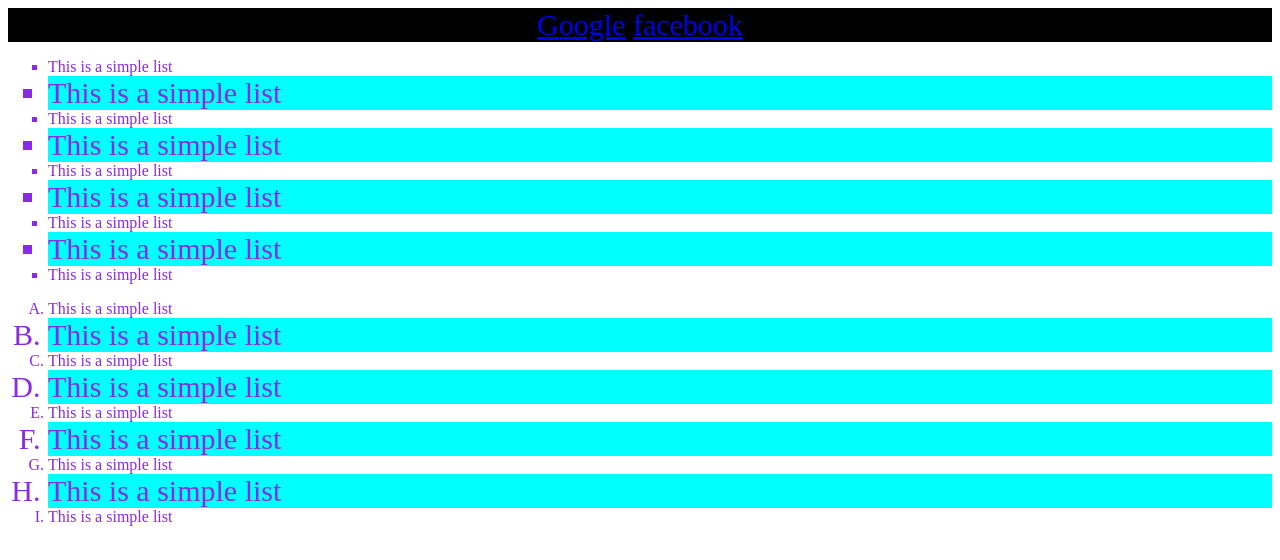
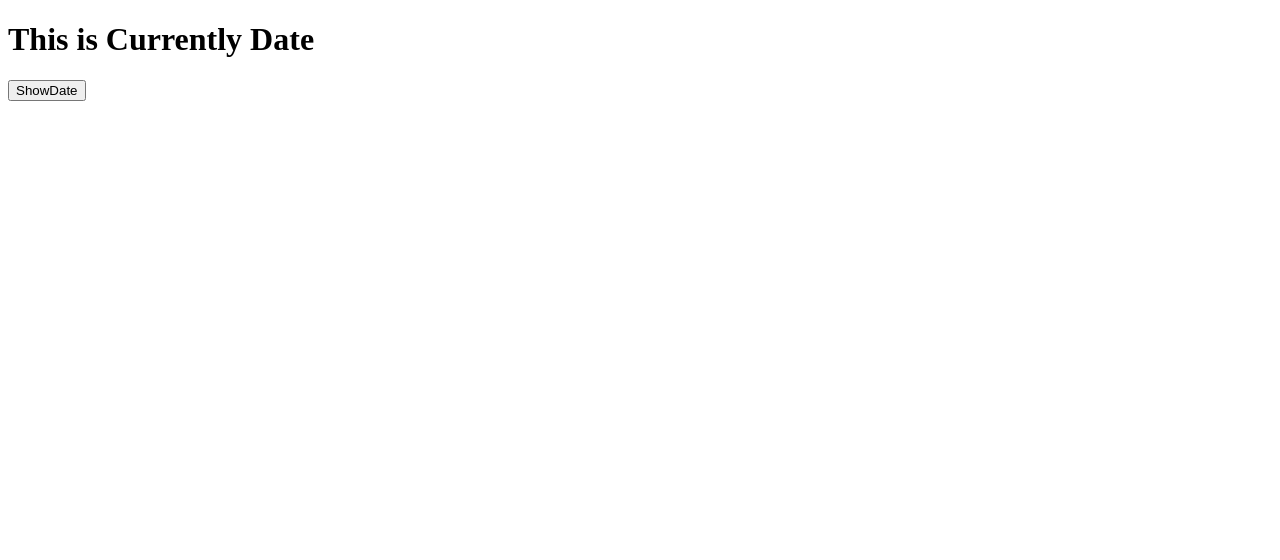
Before and after one commit to RehanGn/HTML, a plain HTML site: page index.html in a window 1280 px wide. Drawn offline with Linux system fonts and the light colour scheme.

Commit message:
Add files via upload
current date

```diff
--- a/index.html
+++ b/index.html
@@ -4,62 +4,17 @@
     <meta charset="UTF-8">
     <meta http-equiv="X-UA-Compatible" content="IE=edge">
     <meta name="viewport" content="width=device-width, initial-scale=1.0">
-    <title>link</title>
-    <style>
-      .myclass {
-        color: white;
-        background-color: black;
-        font-size: 30px;
-        text-align: center;
-      }
-      .container{
-        background-color: green;
-      }
-      .body {
-        background-color: green;
-      }
-
-        li:nth-child(2n+2){
-          color:red;
-          font-size: 30px;
-          background-color: aqua ;
-        }
-        li:nth-child(n+1){
-          color: blueviolet;
-
-        }
-
-
-    </style>
+    <title>Date </title>
 </head>
 <body>
-  <div class="container"></div>
-  <div class="myclass">
-    <a href="https://www.google.com" target="_blank">Google</a>
-    <a href="https://www.facebook.com" target="_blank">facebook</a>
-  </div>
-<ul type = "square">
-  <li>This is a simple list</li>
-  <li>This is a simple list</li>
-  <li>This is a simple list</li>
-  <li>This is a simple list</li>
-  <li>This is a simple list</li>
-  <li>This is a simple list</li>
-  <li>This is a simple list</li>
-  <li>This is a simple list</li>
-  <li>This is a simple list</li>
-</ul>
-<ol type="A">
-  <li>This is a simple list</li>
-  <li>This is a simple list</li>
-  <li>This is a simple list</li>  <li>This is a simple list</li>
-  <li>This is a simple list</li>
-  <li>This is a simple list</li>
-  <li>This is a simple list</li>
-  <li>This is a simple list</li>
-  <li>This is a simple list</li>
-</ol>
-</div>
+    <h1>This is Currently Date</h1>
+    <button type="button" onclick="showDate()">ShowDate</button>
+    <div id="date"></div>
+    <script>
+        showDate = function() {
+            let date = document.getElementById("date");
+            date.innerHTML = new Date();
+        }
+    </script>
 </body>
 </html>
-</html>
```
